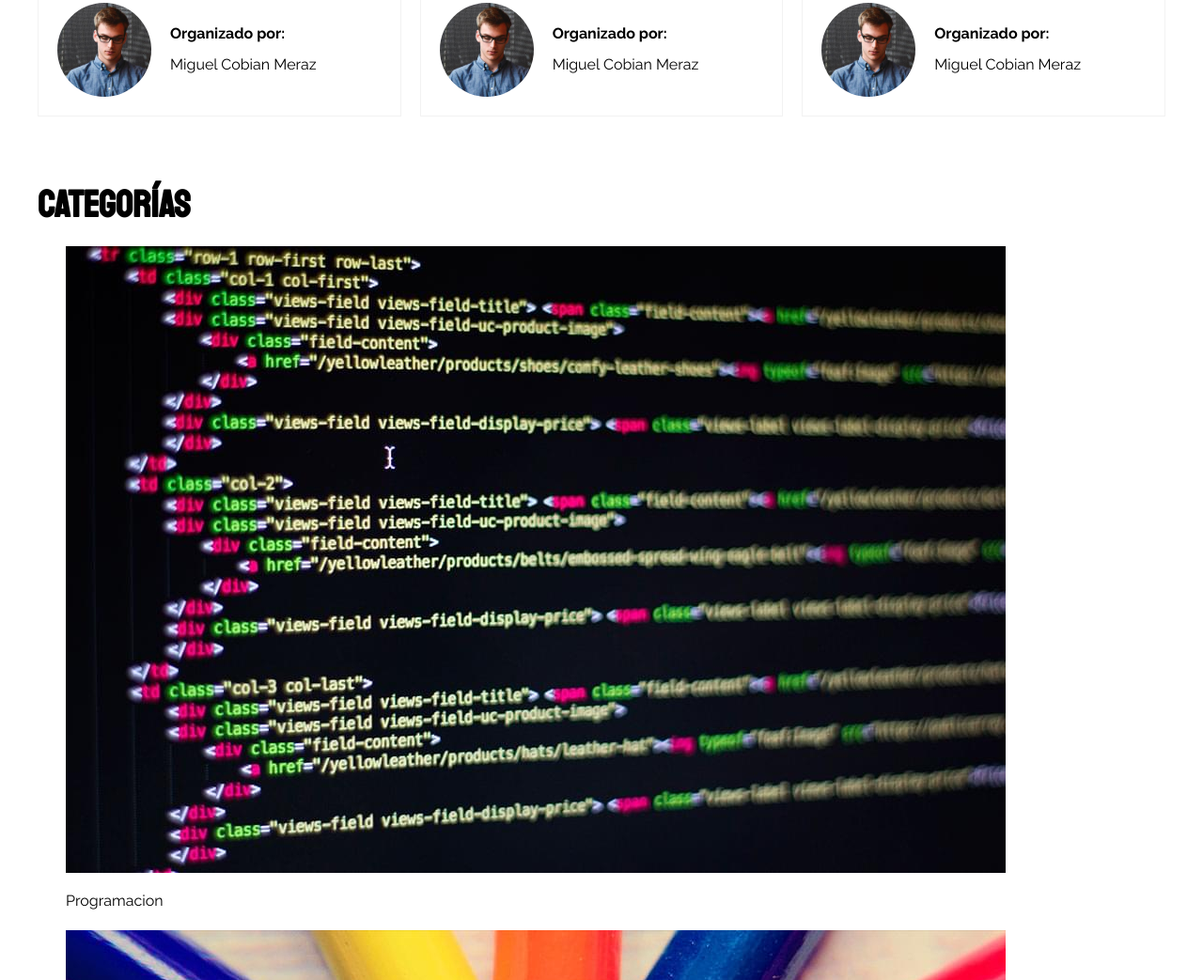
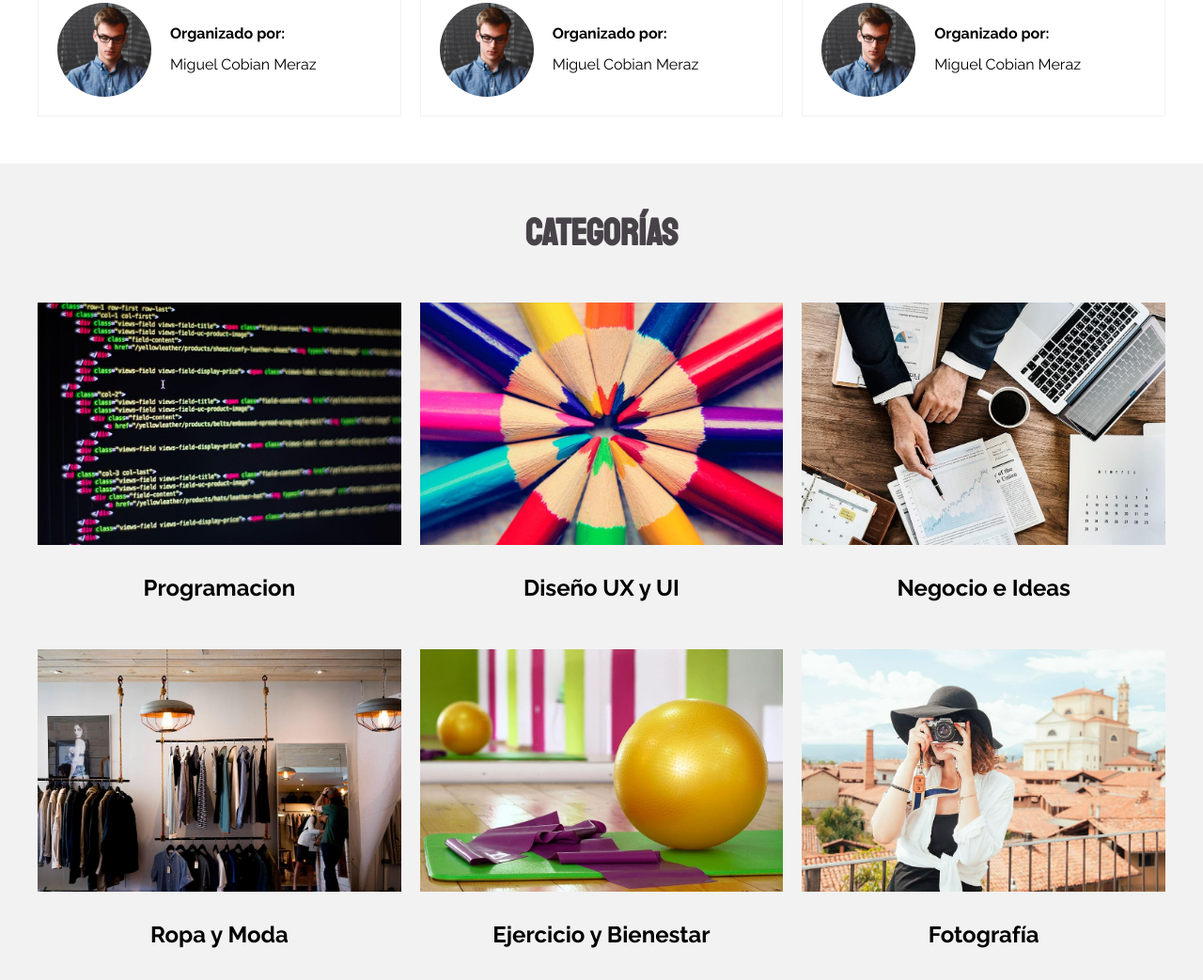
Before and after one commit to mcmmiguel/meetiproject, a website: page index.html in a window 1280 px wide. Shown: the part 1421-2464 px from the top of the page at 94% size. Drawn offline with Linux system fonts and the light colour scheme.

Commit message:
_categorias.scss: Estilos finalizados a la Seccion de Categorías

```diff
--- a/index.html
+++ b/index.html
@@ -128,7 +128,7 @@
         </div>
     </main>
 
-    <section class="categorias contenedor">
+    <section class="categorias">
         <h2 class="categorias__heading">Categorías</h2>
 
         <ul class="categorias__grid contenedor">
@@ -165,23 +165,23 @@
             </li>
             <li class="categoria">
                 <img class="categoria__imagen" src="build/img/categoria_8.jpg" alt="Imagen categoria">
-                <p class="categoria__nombre">Emprendimiento</p>
+                <p class="categoria__nombre">Diseño Interior</p>
             </li>
             <li class="categoria">
                 <img class="categoria__imagen" src="build/img/categoria_9.jpg" alt="Imagen categoria">
-                <p class="categoria__nombre">Diseño Interior</p>
+                <p class="categoria__nombre">Café</p>
             </li>
             <li class="categoria">
                 <img class="categoria__imagen" src="build/img/categoria_10.jpg" alt="Imagen categoria">
-                <p class="categoria__nombre">Café</p>
+                <p class="categoria__nombre">Cine</p>
             </li>
             <li class="categoria">
                 <img class="categoria__imagen" src="build/img/categoria_11.jpg" alt="Imagen categoria">
-                <p class="categoria__nombre">Cine</p>
+                <p class="categoria__nombre">Libros</p>
             </li>
             <li class="categoria">
                 <img class="categoria__imagen" src="build/img/categoria_12.jpg" alt="Imagen categoria">
-                <p class="categoria__nombre">Libros</p>
+                <p class="categoria__nombre">Emprendimiento</p>
             </li>
 
         </ul>
--- /dev/null
+++ b/src/scss/ui/contenido/_categorias.scss
@@ -0,0 +1,34 @@
+@use 'base/variables' as v;
+@use 'base/mixins' as m;
+
+.categorias {
+    padding: 5rem 0;
+    background-color: v.$grisClaro;
+
+    &__heading {
+        @include m.heading;
+    }
+
+    &__grid {
+        margin-top: 5rem;
+        @include m.grid(1, 4rem);
+
+        @include m.tablet {
+            @include m.grid(2, 2rem);
+        }
+
+        @include m.desktop {
+            @include m.grid(3, 2rem);
+        }
+
+    }
+}
+
+.categoria {
+
+    &__nombre {
+        font-size: 2.4rem;
+        font-weight: 700;
+        text-align: center;
+    }
+}
--- a/src/scss/ui/contenido/_index.scss
+++ b/src/scss/ui/contenido/_index.scss
@@ -1,3 +1,4 @@
 @forward 'hero';
 @forward 'busqueda';
 @forward 'eventos';
+@forward 'categorias';
```
Also changed, not shown: build/css/app.css, 1 other file.
